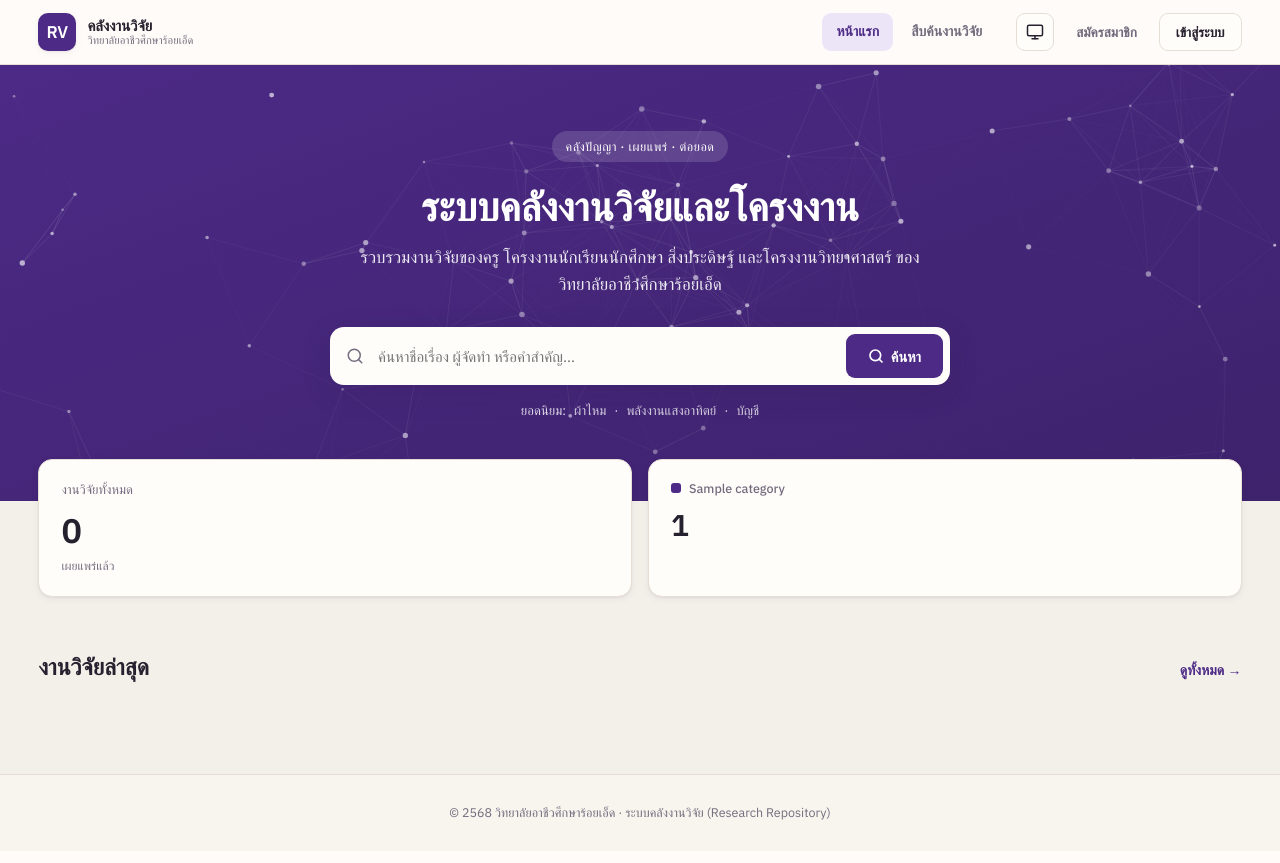
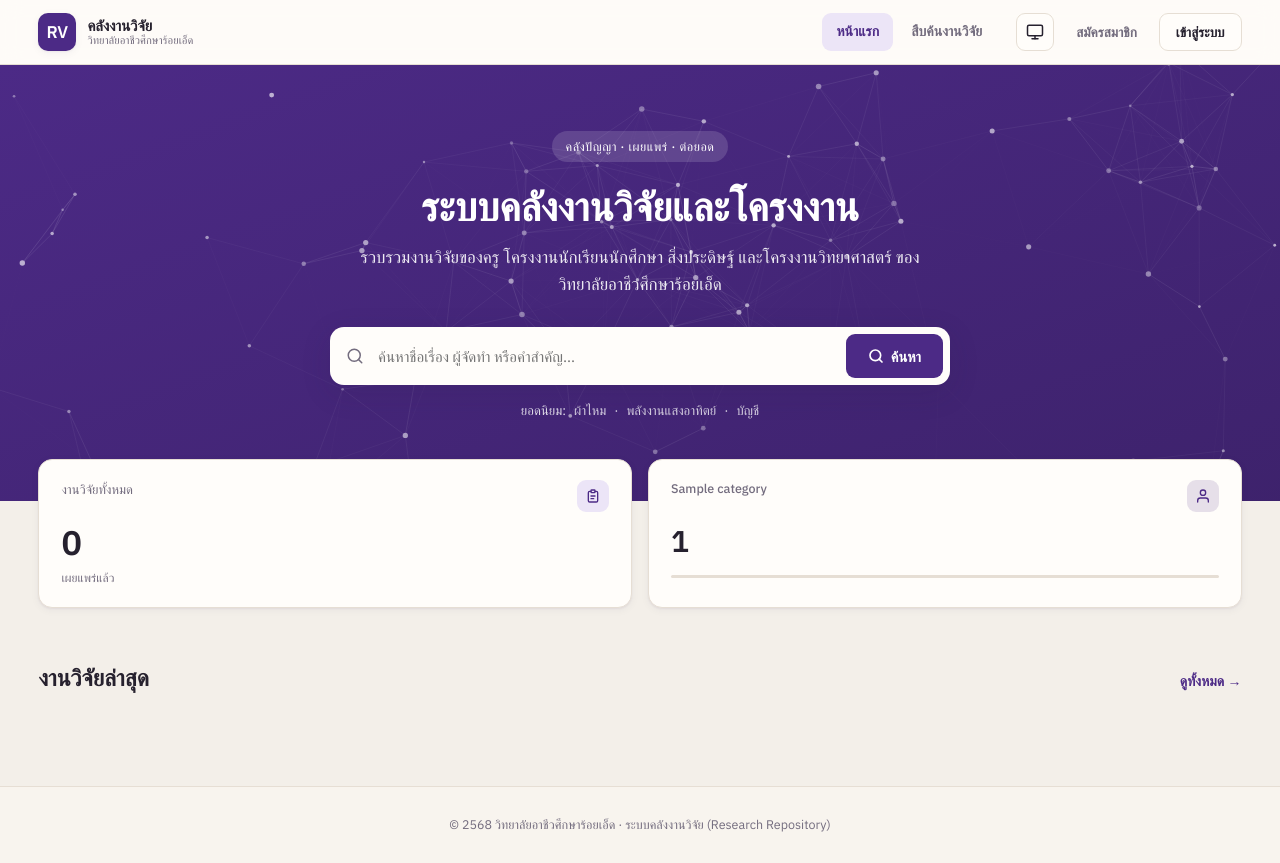
Before and after one commit to kinoppol/rvc.arch, a PHP site: page / in a window 1280 px wide. Before the commit the page ends 820 px from the top, so only its background shows below. Run offline with PHP 8.4, Linux system fonts and the light colour scheme; tables that the repository leaves empty hold one stand-in row (values such as "Sample post"); some libraries are stand-ins or nearby versions; some web fonts are replaced.

Commit message:
Home stats cards: add positional SVG icons and mini progress bar per category
Co-Authored-By: Claude Sonnet 5 <noreply@anthropic.com>

```diff
--- a/views/public/home.php
+++ b/views/public/home.php
@@ -140,16 +140,42 @@
 
 <div style="width:100%;max-width:1600px;margin:0 auto;padding:0 clamp(24px,3vw,56px)">
   <!-- stats -->
+  <?php
+  /* Positional SVG icons for category cards (mirrors CAT_COLORS positional logic) */
+  $catIcons = [
+    /* 0 – งานวิจัยของครู */ '<path d="M20 21v-2a4 4 0 00-4-4H8a4 4 0 00-4 4v2"/><circle cx="12" cy="7" r="4"/>',
+    /* 1 – โครงงานนักศึกษา */ '<path d="M22 10v6M2 10l10-5 10 5-10 5z"/><path d="M6 12v5c3 3 9 3 12 0v-5"/>',
+    /* 2 – สิ่งประดิษฐ์ */ '<line x1="9" y1="18" x2="15" y2="18"/><line x1="10" y1="22" x2="14" y2="22"/><path d="M15.09 14c.18-.98.65-1.74 1.41-2.5A4.65 4.65 0 0018 8 6 6 0 006 8c0 1 .23 2.23 1.5 3.5A4.61 4.61 0 018.91 14"/>',
+    /* 3 – วิทยาศาสตร์ */ '<path d="M9 3H5a2 2 0 00-2 2v4m6-6h10a2 2 0 012 2v4M9 3v11m0 0H5a2 2 0 00-2 2v4a2 2 0 002 2h14a2 2 0 002-2v-4a2 2 0 00-2-2h-4m-6 0h6m-3-4v4"/>',
+    /* 4 – อื่น ๆ */ '<polygon points="12 2 15.09 8.26 22 9.27 17 14.14 18.18 21.02 12 17.77 5.82 21.02 7 14.14 2 9.27 8.91 8.26 12 2"/>',
+  ];
+  ?>
   <section style="margin-top:-42px;position:relative;z-index:2;display:grid;grid-template-columns:repeat(auto-fit,minmax(200px,1fr));gap:16px">
+    <!-- Total card -->
     <div style="background:var(--surface);border:1px solid var(--border);border-radius:14px;padding:20px 22px;box-shadow:var(--shadow)">
-      <div style="font-size:13px;color:var(--muted);font-weight:500">งานวิจัยทั้งหมด</div>
+      <div style="display:flex;justify-content:space-between;align-items:flex-start;margin-bottom:4px">
+        <div style="font-size:13px;color:var(--muted);font-weight:500">งานวิจัยทั้งหมด</div>
+        <span style="width:32px;height:32px;border-radius:9px;background:var(--primary-soft);color:var(--primary-text);display:grid;place-items:center;flex:none">
+          <svg xmlns="http://www.w3.org/2000/svg" width="16" height="16" viewBox="0 0 24 24" fill="none" stroke="currentColor" stroke-width="2" stroke-linecap="round" stroke-linejoin="round"><path d="M9 5H7a2 2 0 00-2 2v12a2 2 0 002 2h10a2 2 0 002-2V7a2 2 0 00-2-2h-2"/><rect x="9" y="3" width="6" height="4" rx="1"/><line x1="9" y1="12" x2="15" y2="12"/><line x1="9" y1="16" x2="13" y2="16"/></svg>
+        </span>
+      </div>
       <div style="font-size:34px;font-weight:700;margin-top:4px"><?= (int) $stats['total'] ?></div>
       <div style="font-size:12px;color:var(--muted)">เผยแพร่แล้ว</div>
     </div>
-    <?php foreach ($stats['cats'] as $c): ?>
+    <!-- Category cards -->
+    <?php foreach ($stats['cats'] as $i => $c): ?>
+      <?php $iconPath = $catIcons[$i % count($catIcons)]; ?>
       <div style="background:var(--surface);border:1px solid var(--border);border-radius:14px;padding:20px 22px;box-shadow:var(--shadow)">
-        <div style="display:flex;align-items:center;gap:8px"><span style="width:10px;height:10px;border-radius:3px;background:<?= h($c['color']) ?>"></span><div style="font-size:12.5px;color:var(--muted);font-weight:500;line-height:1.3"><?= h($c['name']) ?></div></div>
+        <div style="display:flex;justify-content:space-between;align-items:flex-start;margin-bottom:4px">
+          <div style="font-size:12.5px;color:var(--muted);font-weight:500;line-height:1.35;padding-right:8px"><?= h($c['name']) ?></div>
+          <span style="width:32px;height:32px;border-radius:9px;background:color-mix(in srgb,<?= h($c['color']) ?> 14%,transparent);color:<?= h($c['color']) ?>;display:grid;place-items:center;flex:none">
+            <svg xmlns="http://www.w3.org/2000/svg" width="16" height="16" viewBox="0 0 24 24" fill="none" stroke="currentColor" stroke-width="2" stroke-linecap="round" stroke-linejoin="round"><?= $iconPath ?></svg>
+          </span>
+        </div>
         <div style="font-size:30px;font-weight:700;margin-top:6px"><?= (int) $c['count'] ?></div>
+        <div style="height:3px;background:var(--border);border-radius:99px;margin-top:10px;overflow:hidden">
+          <div style="height:100%;width:<?= $stats['total'] > 0 ? round($c['count'] / $stats['total'] * 100) : 0 ?>%;background:<?= h($c['color']) ?>;border-radius:99px"></div>
+        </div>
       </div>
     <?php endforeach; ?>
   </section>
```
